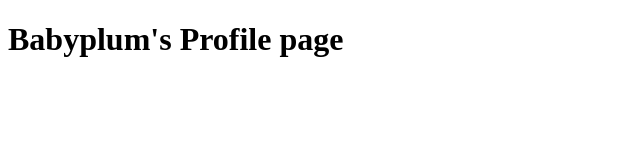
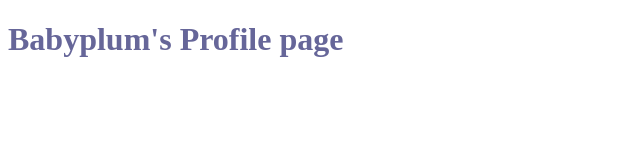
Before and after one commit to babyplum/babyplum.github.io, a plain HTML site: page index.html in a window 1280 px wide. Shown: the whole page, without its empty margins (0-640 px from the left). Drawn offline with Linux system fonts and the light colour scheme.

Commit message:
change color H1

```diff
--- a/style.css
+++ b/style.css
@@ -1,3 +1,4 @@
 h1{
     position: center;
+    color: #666699;
 }
```
